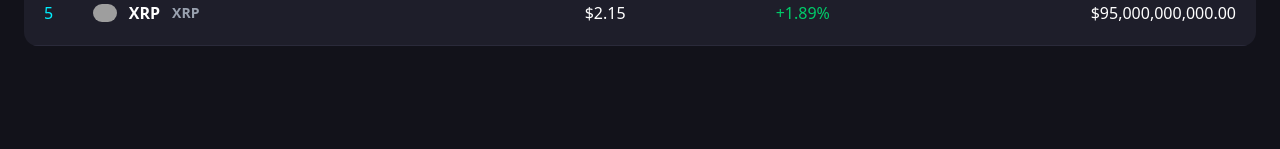
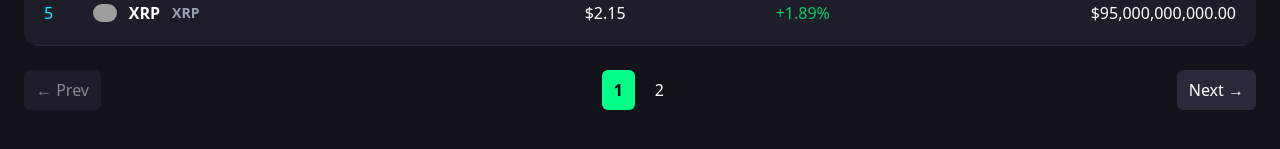
Before and after one commit to Nareshtt/coinpulse, a Next.js app: page /coins in a window 1280 px wide. Shown: the part 519-668 px from the top of the page. Built offline with nearby package versions, Linux system fonts and the light colour scheme; grey boxes are pictures that could not be loaded.

Commit message:
Add pagination to coins page with CoinsPagination component

```diff
--- /dev/null
+++ b/src/app/coins/CoinsPageClient.tsx
@@ -0,0 +1,54 @@
+"use client";
+
+import { useState } from "react";
+import CoinsTable from "@/components/CoinsTable";
+import CoinsPagination from "@/components/CoinsPagination";
+
+interface Coin {
+  id: string;
+  symbol: string;
+  name: string;
+  image: string;
+  current_price: number;
+  market_cap: number;
+  market_cap_rank: number;
+  price_change_percentage_24h: number;
+  total_volume: number;
+}
+
+interface CoinsPageClientProps {
+  initialCoins: Coin[];
+}
+
+const mockAllCoins: Coin[] = [
+  { id: "bitcoin", symbol: "btc", name: "Bitcoin", image: "https://assets.coingecko.com/coins/images/1/thumb/bitcoin.png", current_price: 89234, market_cap: 1700000000000, market_cap_rank: 1, price_change_percentage_24h: 2.45, total_volume: 45000000000 },
+  { id: "ethereum", symbol: "eth", name: "Ethereum", image: "https://assets.coingecko.com/coins/images/279/thumb/ethereum.png", current_price: 2345, market_cap: 280000000000, market_cap_rank: 2, price_change_percentage_24h: 3.21, total_volume: 15000000000 },
+  { id: "solana", symbol: "sol", name: "Solana", image: "https://assets.coingecko.com/coins/images/4128/thumb/solana.png", current_price: 145, market_cap: 65000000000, market_cap_rank: 3, price_change_percentage_24h: 5.67, total_volume: 3500000000 },
+  { id: "cardano", symbol: "ada", name: "Cardano", image: "https://assets.coingecko.com/coins/images/975/thumb/cardano.png", current_price: 0.89, market_cap: 31000000000, market_cap_rank: 4, price_change_percentage_24h: -1.23, total_volume: 800000000 },
+  { id: "ripple", symbol: "xrp", name: "XRP", image: "https://assets.coingecko.com/coins/images/44/thumb/xrp-symbol-white-128.png", current_price: 2.15, market_cap: 95000000000, market_cap_rank: 5, price_change_percentage_24h: 1.89, total_volume: 5000000000 },
+  { id: "dogecoin", symbol: "doge", name: "Dogecoin", image: "https://assets.coingecko.com/coins/images/5/thumb/dogecoin.png", current_price: 0.32, market_cap: 45000000000, market_cap_rank: 6, price_change_percentage_24h: 4.5, total_volume: 2000000000 },
+  { id: "polkadot", symbol: "dot", name: "Polkadot", image: "https://assets.coingecko.com/coins/images/12171/thumb/polkadot.png", current_price: 7.2, market_cap: 10000000000, market_cap_rank: 7, price_change_percentage_24h: -2.1, total_volume: 400000000 },
+  { id: "avalanche", symbol: "avax", name: "Avalanche", image: "https://assets.coingecko.com/coins/images/12559/thumb/Avalanche_Circle_RedWhite_Trans.png", current_price: 35, market_cap: 13000000000, market_cap_rank: 8, price_change_percentage_24h: 6.8, total_volume: 800000000 },
+  { id: "chainlink", symbol: "link", name: "Chainlink", image: "https://assets.coingecko.com/coins/images/877/thumb/chainlink-new-logo.png", current_price: 18.5, market_cap: 11000000000, market_cap_rank: 9, price_change_percentage_24h: 2.3, total_volume: 600000000 },
+  { id: "polygon", symbol: "matic", name: "Polygon", image: "https://assets.coingecko.com/coins/images/4713/thumb/matic-token-icon.png", current_price: 0.95, market_cap: 9000000000, market_cap_rank: 10, price_change_percentage_24h: -0.5, total_volume: 500000000 },
+];
+
+export default function CoinsPageClient({ initialCoins }: CoinsPageClientProps) {
+  const [page, setPage] = useState(1);
+  const perPage = 5;
+  const totalPages = Math.ceil(mockAllCoins.length / perPage);
+
+  const paginatedCoins = mockAllCoins.slice((page - 1) * perPage, page * perPage);
+
+  return (
+    <main className="main-container">
+      <h1 className="text-2xl font-bold mb-6">All Coins</h1>
+      <CoinsTable coins={paginatedCoins} />
+      <CoinsPagination
+        currentPage={page}
+        totalPages={totalPages}
+        onPageChange={setPage}
+      />
+    </main>
+  );
+}
--- a/src/app/coins/page.tsx
+++ b/src/app/coins/page.tsx
@@ -1,13 +1,5 @@
-import CoinsTable from "@/components/CoinsTable";
-import { getMarketCoins } from "@/lib/coingecko";
+import CoinsPageClient from "./CoinsPageClient";
 
-export default async function CoinsPage() {
-  const coins = await getMarketCoins("usd", 10);
-
-  return (
-    <main className="main-container">
-      <h1 className="text-2xl font-bold mb-6">All Coins</h1>
-      <CoinsTable coins={coins} />
-    </main>
-  );
+export default function CoinsPage() {
+  return <CoinsPageClient initialCoins={[]} />;
 }
--- /dev/null
+++ b/src/components/CoinsPagination.tsx
@@ -0,0 +1,48 @@
+"use client";
+
+interface CoinsPaginationProps {
+  currentPage: number;
+  totalPages: number;
+  onPageChange: (page: number) => void;
+}
+
+export default function CoinsPagination({ currentPage, totalPages, onPageChange }: CoinsPaginationProps) {
+  const pages = [];
+  for (let i = 1; i <= Math.min(totalPages, 5); i++) {
+    pages.push(i);
+  }
+
+  return (
+    <div id="coins-pagination" className="flex w-full justify-center mt-6">
+      <div className="pagination-content flex items-center gap-2">
+        <button
+          className={`pagination-control prev px-3 py-2 bg-dark-400 rounded-sm ${currentPage === 1 ? 'opacity-50 cursor-not-allowed' : 'cursor-pointer'}`}
+          onClick={() => currentPage > 1 && onPageChange(currentPage - 1)}
+          disabled={currentPage === 1}
+        >
+          ← Prev
+        </button>
+
+        <div className="pagination-pages flex gap-2">
+          {pages.map((page) => (
+            <button
+              key={page}
+              className={`page-link px-3 py-2 rounded-sm ${currentPage === page ? 'bg-green-500 text-black font-semibold' : 'hover:bg-dark-400'}`}
+              onClick={() => onPageChange(page)}
+            >
+              {page}
+            </button>
+          ))}
+        </div>
+
+        <button
+          className={`pagination-control next px-3 py-2 bg-dark-400 rounded-sm ${currentPage === totalPages ? 'opacity-50 cursor-not-allowed' : 'cursor-pointer'}`}
+          onClick={() => currentPage < totalPages && onPageChange(currentPage + 1)}
+          disabled={currentPage === totalPages}
+        >
+          Next →
+        </button>
+      </div>
+    </div>
+  );
+}
```
